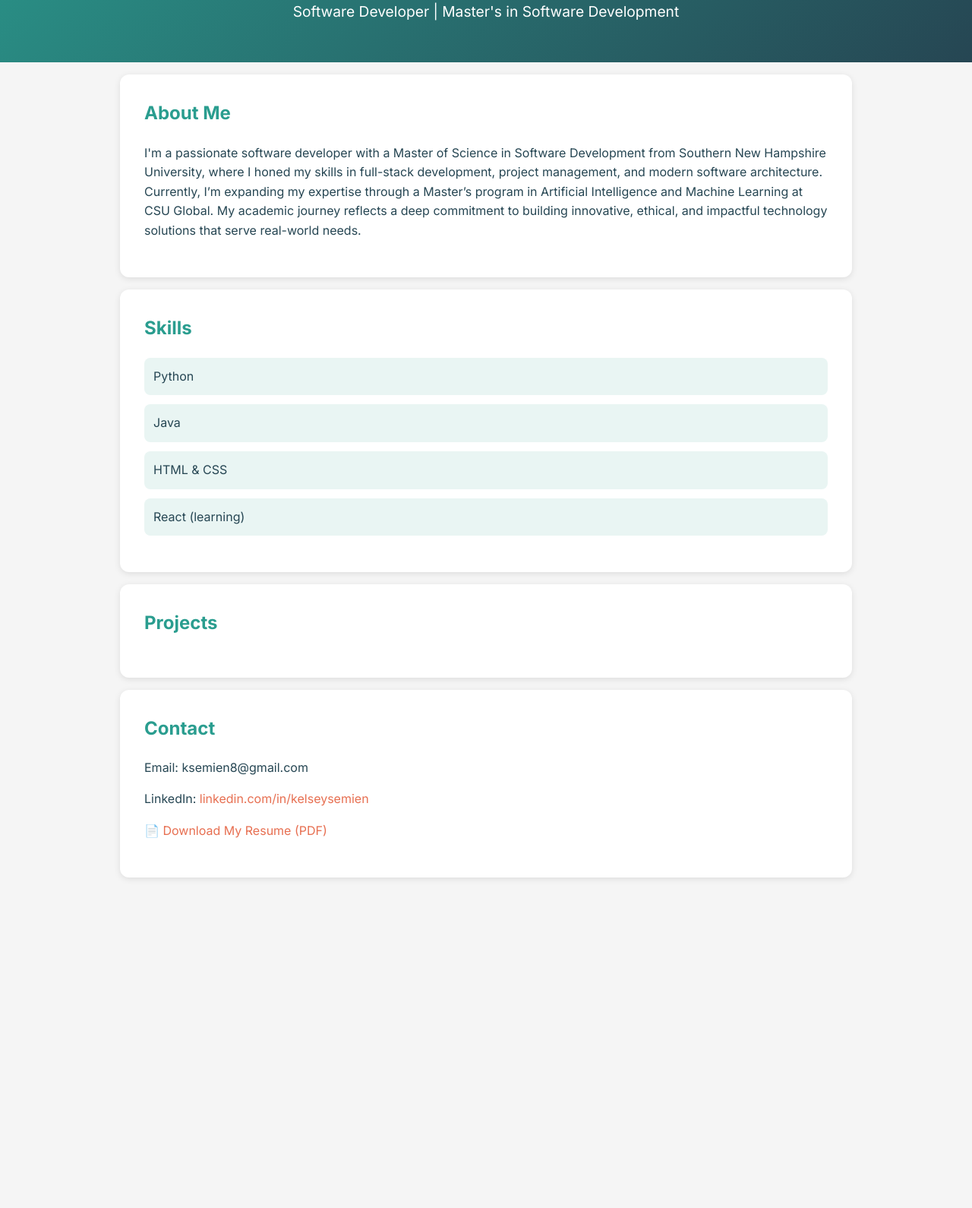
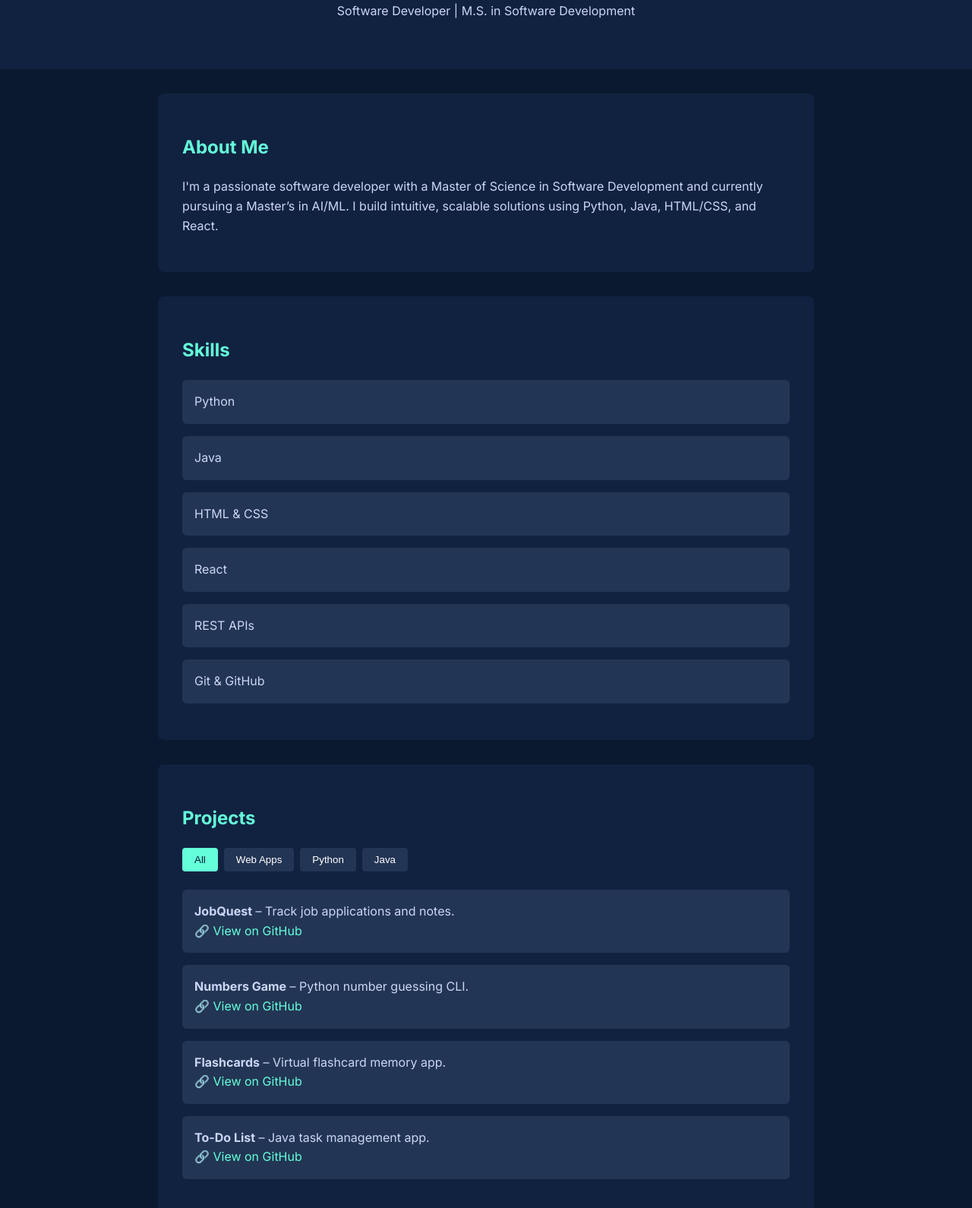
Before and after one commit to KelseySemien/portfolio-website, a plain HTML site: page index.html in a window 1280 px wide. Shown: the part 310-1900 px from the top of the page at 76% size. Before the commit the page ends 1481 px from the top, so only its background shows below. Drawn offline with nearby package versions, Linux system fonts and the light colour scheme.

Commit message:
Add modern, animated portfolio site with project filtering

```diff
--- a/index.html
+++ b/index.html
@@ -1,49 +1,85 @@
 <!DOCTYPE html>
 <html lang="en">
 <head>
-  <meta charset="UTF-8">
-  <meta name="viewport" content="width=device-width, initial-scale=1.0">
-  <title>Kelsey's Portfolio</title>
-  <link href="https://fonts.googleapis.com/css2?family=Inter:wght@400;600;700&display=swap" rel="stylesheet">
-<link rel="stylesheet" href="style.css">
+  <meta charset="UTF-8" />
+  <meta name="viewport" content="width=device-width, initial-scale=1.0" />
+  <title>Kelsey Semien | Portfolio</title>
+
+  <!-- Fonts + AOS + CSS -->
+  <link href="https://fonts.googleapis.com/css2?family=Inter:wght@400;600;700&display=swap" rel="stylesheet" />
+  <link rel="stylesheet" href="https://cdn.jsdelivr.net/npm/aos@2.3.4/dist/aos.css" />
+  <link rel="stylesheet" href="style.css" />
 </head>
 <body>
+
   <header>
-   <img src="Profile.JPG" alt="Kelsey Semien" class="profile-pic"> <h1>Kelsey Semien</h1>
-    <p>Software Developer | Master's in Software Development</p>
+    <img src="Profile.JPG" alt="Kelsey Semien" class="profile-pic" />
+    <h1>Kelsey Semien</h1>
+    <p>Software Developer | M.S. in Software Development</p>
   </header>
 
-  <section id="about">
+  <section id="about" data-aos="fade-up">
     <h2>About Me</h2>
-    <p>I'm a passionate software developer with a Master of Science in Software Development from Southern New Hampshire University, where I honed my skills in full-stack development, project management, and modern software architecture. Currently, I’m expanding my expertise through a Master’s program in Artificial Intelligence and Machine Learning at CSU Global. My academic journey reflects a deep commitment to building innovative, ethical, and impactful technology solutions that serve real-world needs.</p>
+    <p>
+      I'm a passionate software developer with a Master of Science in Software Development and currently pursuing a Master’s in AI/ML. I build intuitive, scalable solutions using Python, Java, HTML/CSS, and React.
+    </p>
   </section>
 
-  <section id="skills">
+  <section id="skills" data-aos="fade-up">
     <h2>Skills</h2>
     <ul>
       <li>Python</li>
       <li>Java</li>
       <li>HTML & CSS</li>
-      <li>React (learning)</li>
+      <li>React</li>
+      <li>REST APIs</li>
+      <li>Git & GitHub</li>
     </ul>
   </section>
 
   <section id="projects">
-    <h2>Projects</h2>
-    <ul>
+    <h2 data-aos="fade-up">Projects</h2>
 
+    <div class="filter-buttons" data-aos="fade-up">
+      <button class="filter-btn active" data-category="all">All</button>
+      <button class="filter-btn" data-category="web">Web Apps</button>
+      <button class="filter-btn" data-category="python">Python</button>
+      <button class="filter-btn" data-category="java">Java</button>
+    </div>
+
+    <ul class="project-list">
+      <li class="project-item" data-category="web" data-aos="fade-up">
+        <strong>JobQuest</strong> – Track job applications and notes.<br/>
+        🔗 <a href="https://github.com/KelseySemien/JobQuest" target="_blank">View on GitHub</a>
+      </li>
+      <li class="project-item" data-category="python" data-aos="fade-up">
+        <strong>Numbers Game</strong> – Python number guessing CLI.<br/>
+        🔗 <a href="https://github.com/KelseySemien/Numbers-Game" target="_blank">View on GitHub</a>
+      </li>
+      <li class="project-item" data-category="web" data-aos="fade-up">
+        <strong>Flashcards</strong> – Virtual flashcard memory app.<br/>
+        🔗 <a href="https://github.com/KelseySemien/flashcards" target="_blank">View on GitHub</a>
+      </li>
+      <li class="project-item" data-category="java" data-aos="fade-up">
+        <strong>To-Do List</strong> – Java task management app.<br/>
+        🔗 <a href="https://github.com/KelseySemien/To-Do-List" target="_blank">View on GitHub</a>
+      </li>
     </ul>
   </section>
 
+  <section id="contact" data-aos="fade-up">
+    <h2>Contact</h2>
+    <p>Email: <a href="mailto:ksemien8@gmail.com">ksemien8@gmail.com</a></p>
+    <p>LinkedIn: <a href="https://linkedin.com/in/kelseysemien" target="_blank">linkedin.com/in/kelseysemien</a></p>
+    <p>GitHub: <a href="https://github.com/KelseySemien" target="_blank">github.com/KelseySemien</a></p>
+    <p><a href="ksemienRes.pdf" download>📄 Download Resume (PDF)</a></p>
+  </section>
 
-<section id="contact">
-  <h2>Contact</h2>
-  <p>Email: ksemien8@gmail.com</p>
-  <p>LinkedIn: <a href="https://www.linkedin.com/in/kelseysemien" target="_blank">
-      linkedin.com/in/kelseysemien
-  <p><a href="Kelsey_Semien_Resume.pdf" download>📄 Download My Resume (PDF)</a></p>
-</section>
+  <footer>
+    <p>© 2025 Kelsey Semien. All rights reserved.</p>
+  </footer>
 
+  <script src="https://cdn.jsdelivr.net/npm/aos@2.3.4/dist/aos.js"></script>
   <script src="script.js"></script>
 </body>
 </html>
--- a/script.js
+++ b/script.js
@@ -1 +1,24 @@
-console.log("Welcome to Kelsey's Portfolio!");
+document.addEventListener("DOMContentLoaded", () => {
+  AOS.init({ duration: 800, once: true });
+
+  const filterButtons = document.querySelectorAll(".filter-btn");
+  const projectItems = document.querySelectorAll(".project-item");
+
+  filterButtons.forEach(button => {
+    button.addEventListener("click", () => {
+      // Activate clicked button
+      filterButtons.forEach(btn => btn.classList.remove("active"));
+      button.classList.add("active");
+
+      const category = button.getAttribute("data-category");
+
+      projectItems.forEach(item => {
+        if (category === "all" || item.dataset.category === category) {
+          item.style.display = "block";
+        } else {
+          item.style.display = "none";
+        }
+      });
+    });
+  });
+});
--- a/style.css
+++ b/style.css
@@ -1,116 +1,101 @@
-/* ===== GLOBAL STYLES ===== */
-@import url('https://fonts.googleapis.com/css2?family=Inter:wght@400;600;700&display=swap');
-
+/* === Global Styles === */
 body {
   font-family: 'Inter', sans-serif;
-  background-color: #f5f5f5;
-  color: #264653;
+  background: #0a192f;
+  color: #ccd6f6;
   margin: 0;
   padding: 0;
   line-height: 1.6;
 }
 
-/* ===== HEADER ===== */
-header {
-  background: linear-gradient(135deg, #2a9d8f, #264653);
-  color: white;
-  padding: 2rem;
-  text-align: center;
-  position: relative;
+h1, h2 {
+  color: #64ffda;
 }
 
-header h1 {
-  margin-bottom: 0.5rem;
-  font-size: 2.5rem;
+a {
+  color: #64ffda;
+  text-decoration: none;
+}
+a:hover {
+  text-decoration: underline;
 }
 
-header p {
-  margin-top: 0;
-  font-size: 1.2rem;
+/* === Header === */
+header {
+  text-align: center;
+  padding: 3rem 1rem;
+  background: #112240;
 }
 
-/* ===== PROFILE IMAGE ===== */
 .profile-pic {
-  width: 150px;
-  height: 150px;
+  width: 140px;
+  height: 140px;
   border-radius: 50%;
   object-fit: cover;
-  border: 3px solid white;
-  box-shadow: 0 4px 12px rgba(0, 0, 0, 0.3);
+  border: 3px solid #64ffda;
   margin-bottom: 1rem;
 }
 
-/* ===== SECTIONS ===== */
+/* === Sections === */
 section {
+  max-width: 800px;
+  margin: 2rem auto;
   padding: 2rem;
-  background: white;
-  margin: 1rem auto;
-  max-width: 900px;
-  border-radius: 12px;
-  box-shadow: 0 2px 8px rgba(0, 0, 0, 0.1);
+  background: #112240;
+  border-radius: 8px;
 }
 
-h2 {
-  color: #2a9d8f;
-  margin-top: 0;
+/* === Skills & Projects === */
+ul {
+  list-style: none;
+  padding: 0;
 }
 
-/* ===== LIST STYLING ===== */
-ul {
-  list-style: none;
-  padding-left: 0;
+.project-item, ul li {
+  background: #233554;
+  margin-bottom: 1rem;
+  padding: 1rem;
+  border-radius: 6px;
+  transition: transform 0.3s ease, background 0.3s ease;
+}
+.project-item:hover {
+  transform: translateY(-4px) scale(1.02);
+  background: #2a9d8f;
 }
 
-ul li {
-  background: #e9f5f3;
-  margin-bottom: 0.75rem;
-  padding: 0.75rem;
-  border-radius: 8px;
-  transition: background 0.3s;
+/* === Filters === */
+.filter-buttons {
+  display: flex;
+  flex-wrap: wrap;
+  gap: 0.5rem;
+  margin-bottom: 1.5rem;
 }
 
-ul li:hover {
-  background: #d1f0ea;
+.filter-btn {
+  background: #233554;
+  color: #fff;
+  border: none;
+  padding: 0.5rem 1rem;
+  border-radius: 4px;
+  cursor: pointer;
+}
+.filter-btn.active {
+  background: #64ffda;
+  color: #0a192f;
 }
 
-/* ===== LINKS ===== */
-a {
-  color: #e76f51;
-  text-decoration: none;
-  transition: color 0.3s;
+/* === Footer === */
+footer {
+  text-align: center;
+  padding: 2rem;
+  font-size: 0.9rem;
+  color: #8892b0;
 }
 
-a:hover {
-  color: #d64b2a;
-  text-decoration: underline;
-}
-
-/* ===== FOOTER ===== */
-footer {
-  text-align: center;
-  padding: 1rem;
-  color: #888;
-  font-size: 0.9rem;
-  background-color: #f0f0f0;
-  margin-top: 2rem;
-}
-
-/* ===== MEDIA QUERY (Responsive) ===== */
+/* === Responsive === */
 @media (max-width: 600px) {
   .profile-pic {
     width: 100px;
     height: 100px;
   }
-
-  header h1 {
-    font-size: 1.8rem;
-  }
-
-  header p {
-    font-size: 1rem;
-  }
-
-  section {
-    padding: 1rem;
-  }
 }
```
Also changed, not shown: 1 other file.
